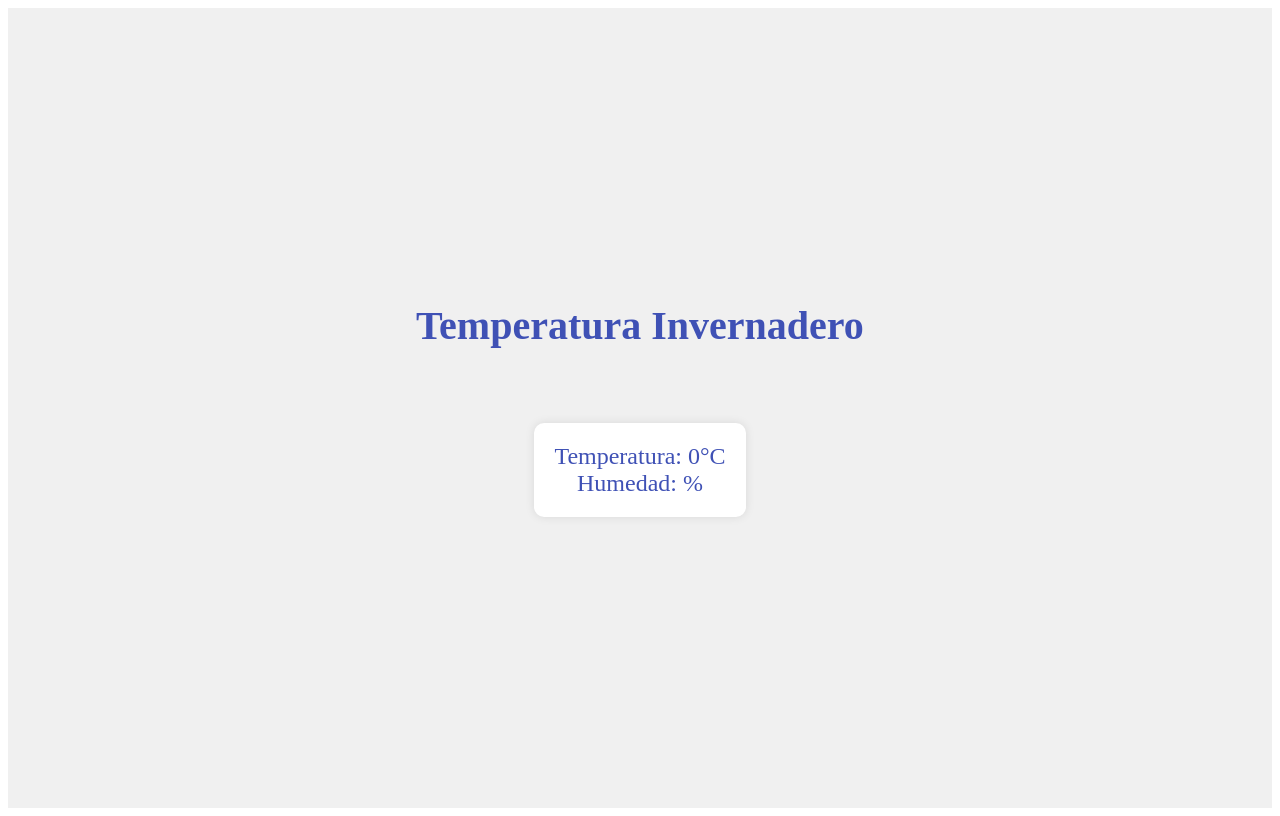
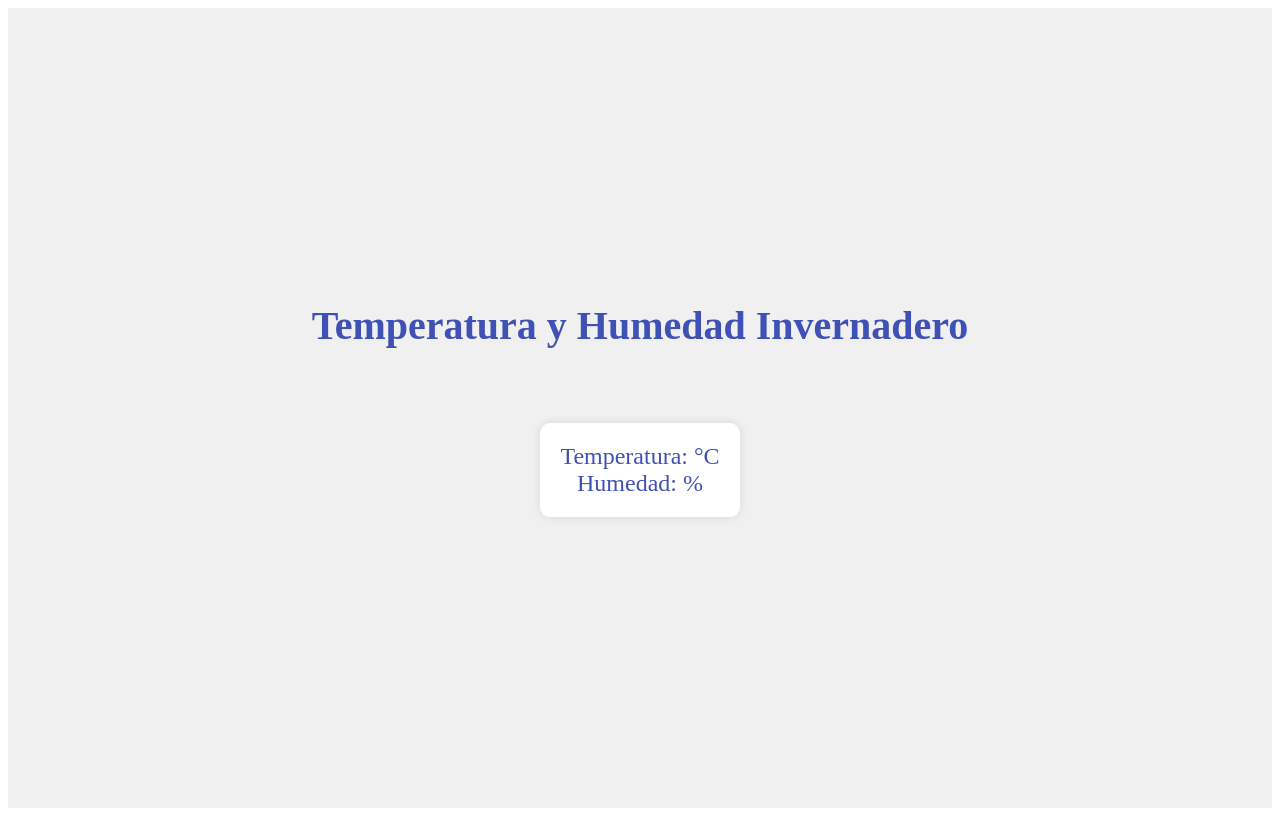
Before and after one commit to Nazaret234/chedoc_jnlr, a Next.js app: page /screens/node in a window 1280 px wide. Built offline with nearby package versions, Linux system fonts and the light colour scheme; no server answers; the database is empty.

Commit message:
fix: arreglos

```diff
--- a/src/app/screens/node/page.js
+++ b/src/app/screens/node/page.js
@@ -1,5 +1,6 @@
 import { db } from "@/app/firebase";
 import { ref, onValue } from "firebase/database";
+import { TemplateContext } from "next/dist/shared/lib/app-router-context.shared-runtime";
 import { useState } from "react";
 import styled from "styled-components";
 
@@ -30,17 +31,15 @@ const Data = styled.p`
 `;
 
 export default function Node() {
-  const [data, setData] = useState({
-    t: 0,
-    h: 0,
-  });
+  const [temp, setTemp] = useState(0);
+  const [hum, setHum] = useState(0);
   const dataRefTemp = ref(db, "temperatura");
   onValue(
     dataRefTemp,
     (snapshot) => {
-      const te = snapshot.val();
       setTimeout(() => {
-        setData({ ...data, t: te });
+        const te = snapshot.val();
+        setTemp(te);
       }, 500);
     },
     (error) => {
@@ -50,18 +49,18 @@ export default function Node() {
 
   const dataRefHum = ref(db, "humedad");
   onValue(dataRefHum, (snapshot) => {
-    const hu = snapshot.val();
     setTimeout(() => {
-      setData({ ...data, h: hu });
+      const hu = snapshot.val();
+      setHum(hu);
     }, 500);
   });
   return (
     <Container>
-      <Title>Temperatura Invernadero</Title>
+      <Title>Temperatura y Humedad Invernadero</Title>
       <Data>
-        Temperatura: {data.t}°C
+        Temperatura: {temp}°C
         <br />
-        Humedad: {data.h}%
+        Humedad: {hum}%
       </Data>
     </Container>
   );
```
